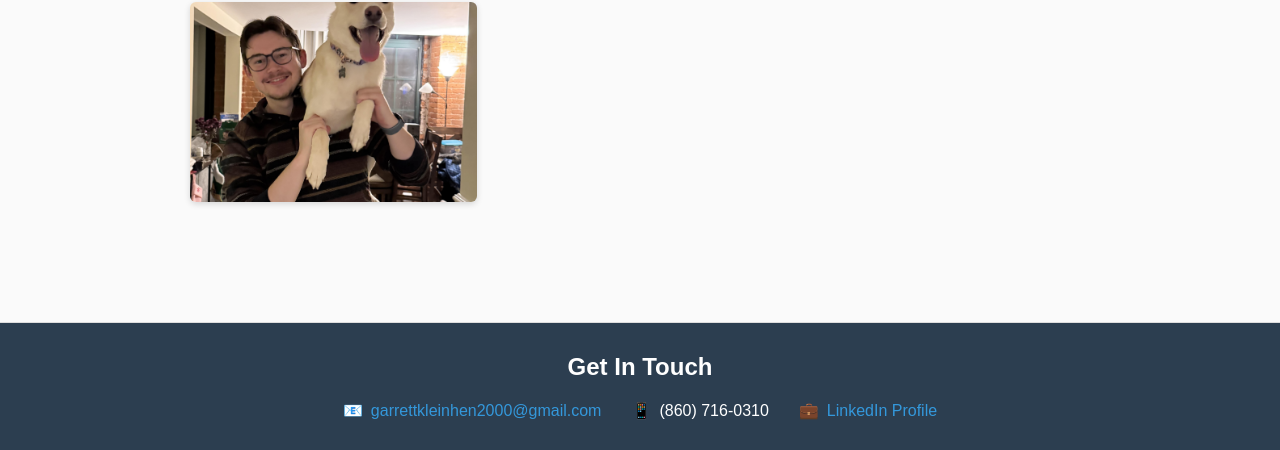
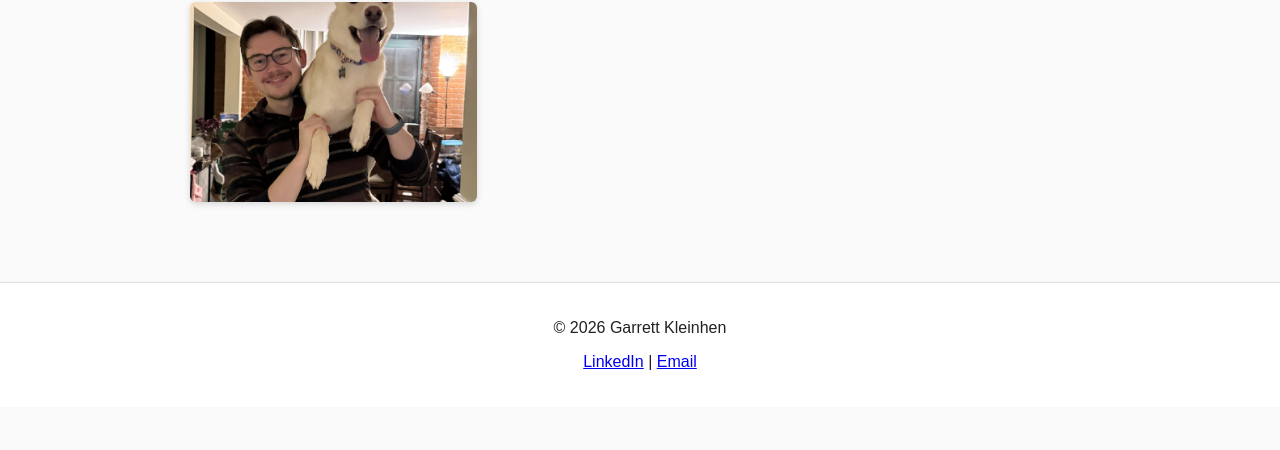
Before and after one commit to garrettkleinhen8-glitch/garrettkleinhen.github.io, a plain HTML site: page about.html in a window 1280 px wide. Shown: the part 598-1048 px from the top of the page. After the commit the page ends 1005 px from the top, so only its background shows below. Drawn offline with Linux system fonts and the light colour scheme.

Commit message:
Update footer.html

```diff
--- a/footer.html
+++ b/footer.html
@@ -1,17 +1,7 @@
-<footer class="footer-centered">
-    <h3>Get In Touch</h3>
-    <div class="contact-info">
-        <div class="contact-item">
-            <span>📧</span>
-            <a href="mailto:your.email@example.com">garrettkleinhen2000@gmail.com</a>
-        </div>
-        <div class="contact-item">
-            <span>📱</span>
-            <span>(860) 716-0310</span>
-        </div>
-        <div class="contact-item">
-            <span>💼</span>
-            <a href="https://linkedin.com/in/garrett-kleinhen" target="_blank">LinkedIn Profile</a>
-        </div>
-    </div>
+<footer>
+  <p>© 2026 Garrett Kleinhen</p>
+  <p>
+    <a href="https://www.linkedin.com" target="_blank">LinkedIn</a> |
+    <a href="mailto:your.email@example.com">Email</a>
+  </p>
 </footer>
```
